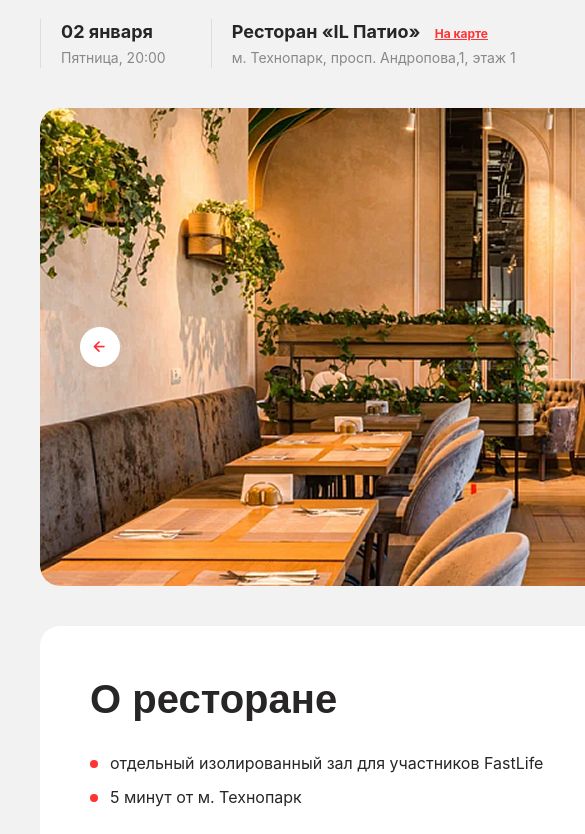
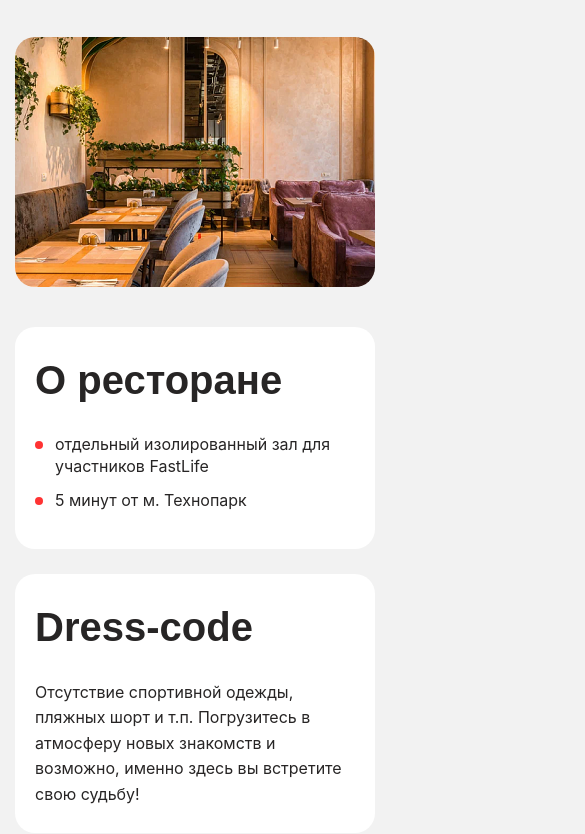
Before and after one commit to Daecreska/fasfaw, a plain HTML site: page index.html in a window 390 px wide. Shown: the part 418-1252 px from the top of the page, 585 px wide, since content can reach past the window. Drawn offline with Linux system fonts and the light colour scheme; a web font is replaced by a local one.

Commit message:
style.css

```diff
--- a/style.css
+++ b/style.css
@@ -415,4 +415,61 @@ body {
 .checkbox-container label a {
     color: var(--red);
     text-decoration: none;
+
 }
+/* АДАПТИВНАЯ ВЕРСТКА ДЛЯ МОБИЛЬНЫХ УСТРОЙСТВ */
+
+@media (max-width: 992px) {
+    /* 1. Делаем контейнер резиновым */
+    .container {
+        padding: 0 15px;
+    }
+
+    /* 2. Переводим две колонки в одну (Главная + Сайдбар) */
+    .layout {
+        flex-direction: column;
+        gap: 20px;
+    }
+
+    /* 3. Убираем фиксированную ширину у всех блоков */
+    .content, .sidebar, .slider, .map-widget, .map-container {
+        width: 100% !important;
+        max-width: 100% !important;
+        height: auto !important;
+    }
+
+    /* 4. Настраиваем заголовок под мобилки */
+    .hero__title {
+        font-size: 36px; /* Уменьшаем огромный шрифт 70px */
+        line-height: 1.2;
+    }
+
+    /* 5. Настраиваем слайдер (чтобы не был сплюснутым) */
+    .slider {
+        height: 250px !important; /* На мобилке лучше поменьше высоту */
+    }
+
+    /* 6. Прячем десктопное меню и показываем бургер */
+    .nav, .header__actions {
+        display: none !important;
+    }
+
+    .burger {
+        display: flex !important;
+    }
+
+    /* 7. Уменьшаем карточки, чтобы текст не прилипал к краям */
+    .card, .form-card, .steps, .step-card {
+        padding: 25px 20px !important;
+    }
+
+    /* 8. Делаем шаги (Как проходит) в одну колонку */
+    .steps__grid {
+        grid-template-columns: 1fr !important;
+    }
+
+    .hero__meta {
+        flex-direction: column;
+        gap: 15px;
+    }
+}
```
